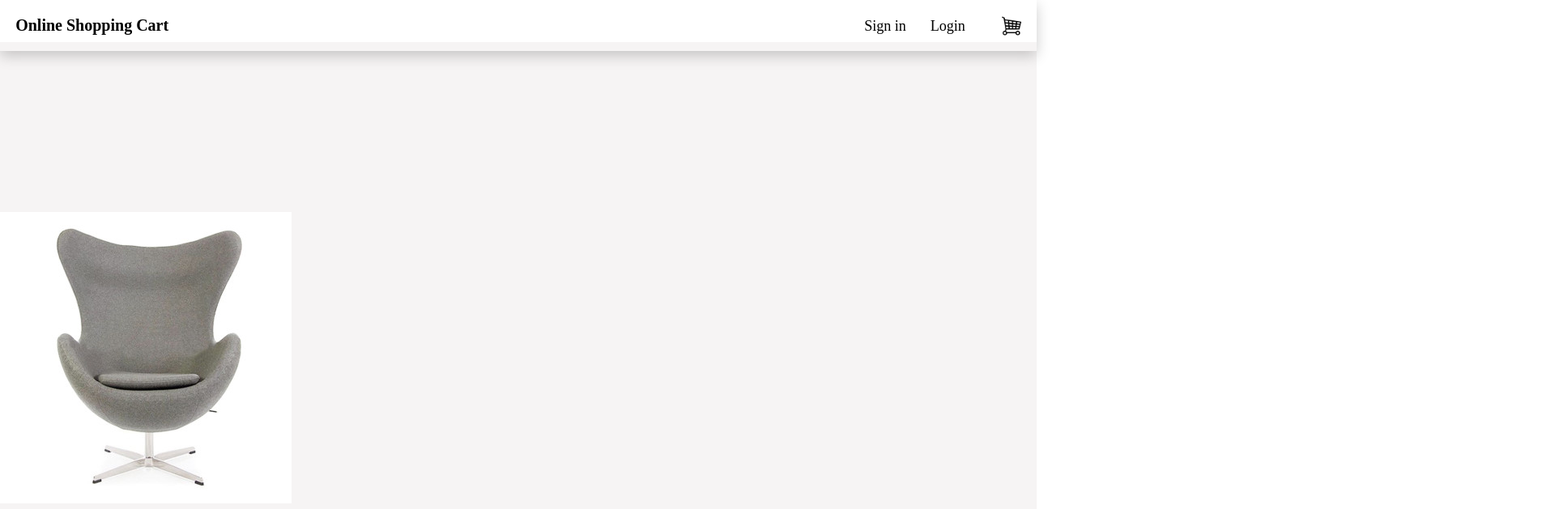
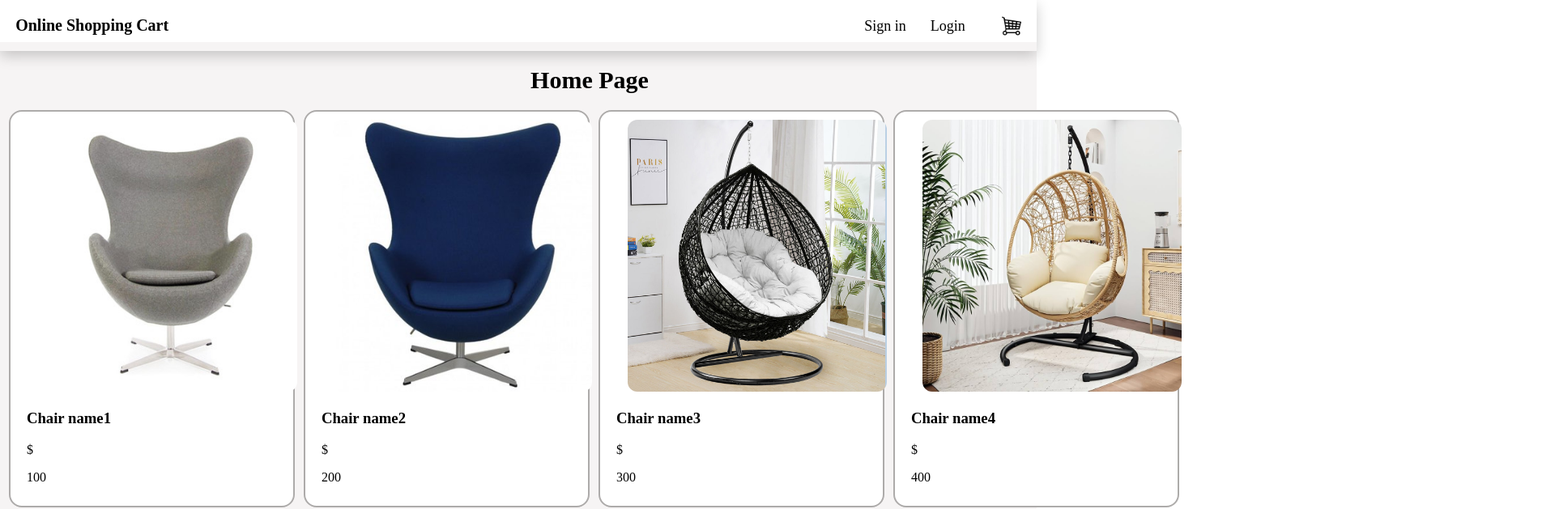
Before and after one commit to KeshaCodeolima/Shopping-Cart, a React (Create React App) app in the folder ractcart/: page / in a window 1280 px wide. Shown: the top 629 px of the page at 81% size, 1920 px wide, since content can reach past the window. Built offline with nearby package versions, Linux system fonts and the light colour scheme.

Commit message:
fix the page items and edit the css

```diff
--- a/ractcart/src/Components/ProductCart.css
+++ b/ractcart/src/Components/ProductCart.css
@@ -1,8 +1,16 @@
-.itembox{
+.itembox {
+    width:auto;
+    height: auto;
+    margin-left: 3%;
+    margin-bottom: 4%;
     background-color: white;
-
+    padding: 10px 20px;
+    border-radius: 16px;
+    border: 2px solid rgb(173, 171, 170);
 }
 .boximg{
-    width: 10vh;
-    height: 20vh;
+    width:40vh;
+    height: 42vh;
+    border-radius: 12px;
+    margin-left: 4.5%;
 }
--- a/ractcart/src/Components/ProductsCart.js
+++ b/ractcart/src/Components/ProductsCart.js
@@ -1,10 +1,13 @@
 import React from 'react'
+import './ProductCart.css';
 
 const ProductsCart= (props)=> {
-  const {id,name,image,description}= props.data;
+  const {name,image,price}= props.data;
   return (
     <div className='itembox'>
       <img src={image} alt='image1'  className='boximg' />
+      <h3>{name}</h3>
+      $<p>{price}</p>
     </div>
   )
 }
```
